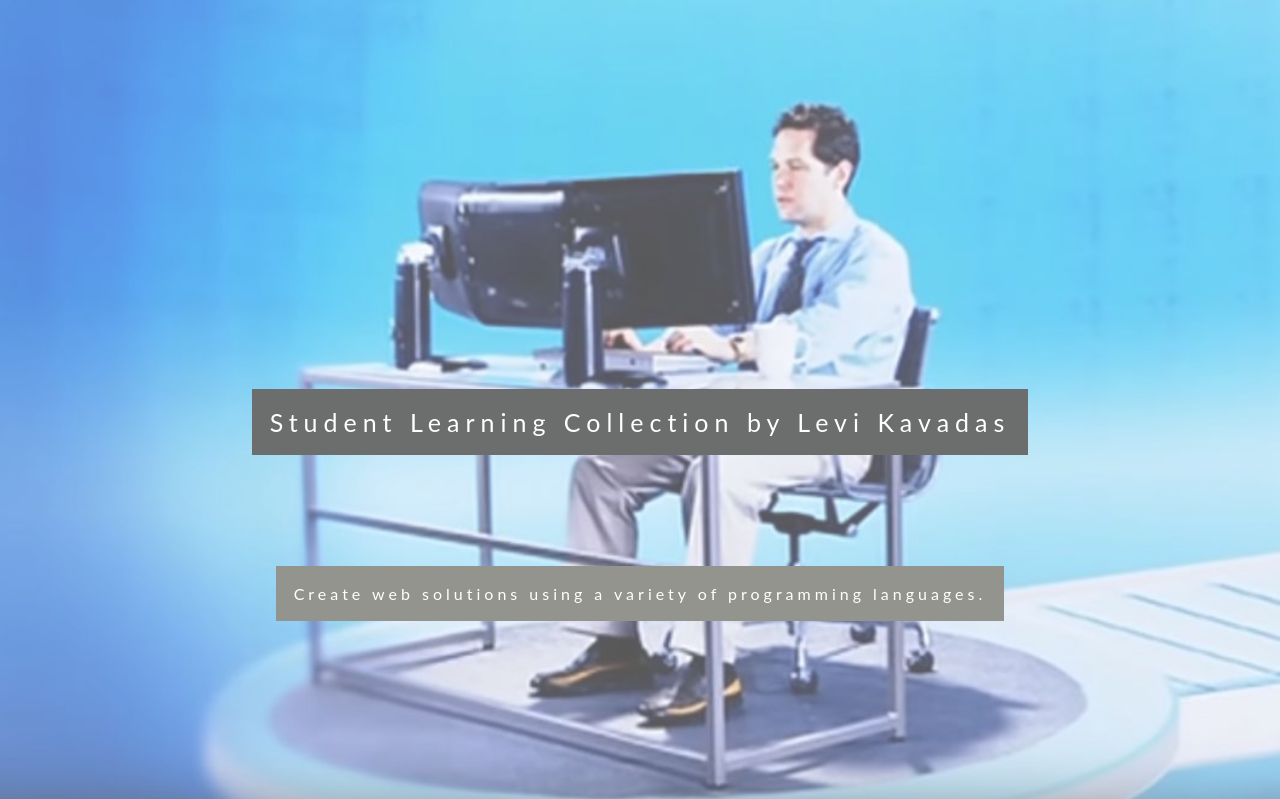
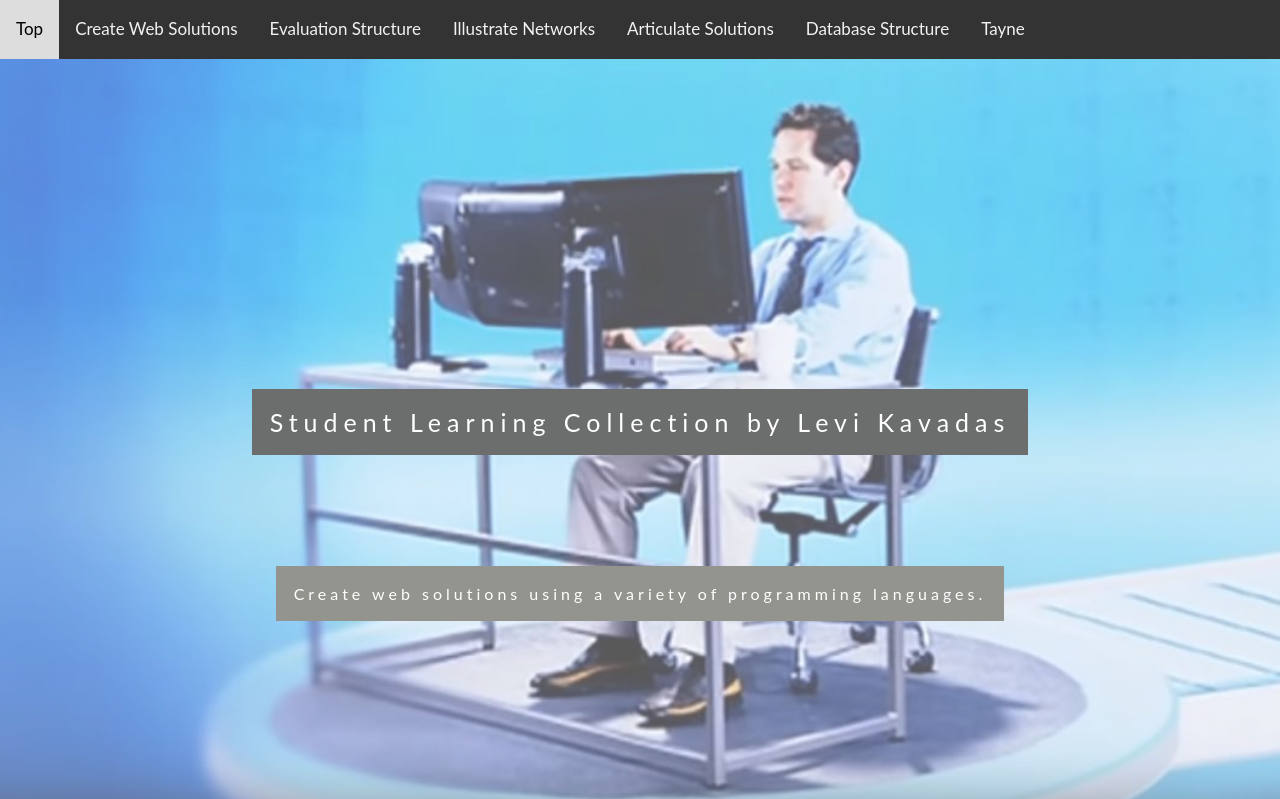
Before and after one commit to Cavadus/htdocs, a PHP site: page /slc/index.php in a window 1280 px wide. Shown: the top 799 px of the page. Run offline with PHP 8.4, Linux system fonts and the light colour scheme; data comes from the database, SQL or seed files in the repository; both versions use the stored data as it was after the commit.

Commit message:
updated SLC

```diff
--- a/slc/css/styles.css
+++ b/slc/css/styles.css
@@ -1,6 +1,7 @@
 body, html {
   height: 100%;
-  margin: 0;
+  width: 100%;
+  margin: 0 auto;
   font: 400 15px/1.8 "Lato", sans-serif;
   color: #777;
 }
@@ -84,9 +85,47 @@ h3 span.alt {
   color: white;
 }
 
+#top, #web_sol, #org_bus, #ill_net, #dev_sol, #dat_str, #tayne, {
+  display: inline-block;
+}
+
 /* Turn off parallax scrolling for tablets and phones */
 @media only screen and (max-device-width: 1024px) {
     .bgimg-1, .bgimg-2, .bgimg-3 {
         background-attachment: scroll;
     }
 }
+
+.topnav {
+    background-color: #333;
+    overflow: hidden;
+    display: flex;
+    position: fixed;
+    top: 0px;
+    margin: 0 auto;
+    width: 100%;
+    z-index: 10;
+}
+
+/* Style the links inside the navigation bar */
+.topnav a {
+    float: left;
+    display: block;
+    color: #f2f2f2;
+    text-align: center;
+    padding: 14px 16px;
+    text-decoration: none;
+    font-size: 17px;
+}
+
+/* Change the color of links on hover */
+.topnav a:hover {
+    background-color: #ddd;
+    color: black;
+}
+
+/* Add a color to the active/current link */
+.topnav a.active {
+    background-color: #4CAF50;
+    color: white;
+}
--- a/slc/index.php
+++ b/slc/index.php
@@ -16,6 +16,17 @@
       $query = mysqli_query($con, "SELECT * FROM data");
      ?>
 
+  <div class="topnav" id="myTopnav">
+      <a href="#top">Top</a>
+      <a href="#web_sol">Create Web Solutions</a>
+      <a href="#org_bus">Evaluation Structure</a>
+      <a href="#ill_net">Illustrate Networks</a>
+      <a href="#dev_sol">Articulate Solutions</a>
+      <a href="#dat_str">Database Structure</a>
+      <a href="#tayne">Tayne</a>
+    </center>
+  </div>
+  <a name="web_sol" />
   <div class="bgimg-1">
     <div class="caption">
       <span class="border">Student Learning Collection by Levi Kavadas</span>
@@ -24,7 +35,7 @@
     </div>
   </div>
 
-  <div style="color: #777;background-color:#1d2120;text-align:center;padding:50px 80px;text-align: justify;width=500px;">
+  <div style="color: #777;background-color:#1d2120;text-align:center;padding:50px 80px;text-align: justify;">
     <?php
       $count = 1;
       while ($count < 3 && $get=Mysqli_fetch_assoc($query)) {
@@ -34,7 +45,7 @@
     <h3 style="text-align:center;"><span class="alt"><?php echo $get['title']; ?></span></h3>
   </br>
     <?php echo '<center><img src="img/'.$get['filename'].'" width="400" height="350"></center>'; ?>
-    <?php echo $get['reflection']; ?></h2>
+    <p><?php echo $get['reflection']; ?></h2></p>
   </br>
   </br>
     <?php
@@ -42,7 +53,7 @@
       }
     ?>
   </div>
-
+  <a name="org_bus" />
   <div class="bgimg-2">
     <div class="caption">
       <span class="border1">Evaluate the organizational structure of a business in order to facilitate data management.</span>
@@ -68,7 +79,7 @@
       ?>
     </div>
   </div>
-
+  <a name="ill_net" />
   <div class="bgimg-3">
     <div class="caption">
       <span class="border1">Illustrate networks used for the internet.</span>
@@ -93,7 +104,7 @@
       }
     ?>
   </div>
-
+  <a name="dev_sol" />
   <div class="bgimg-4">
     <div class="caption">
       <span class="border1">Articulate development solutions to peers and supervisors.</span>
@@ -120,7 +131,7 @@
       ?>
     </div>
   </div>
-
+  <a name="dat_str" />
   <div class="bgimg-5">
     <div class="caption">
       <span class="border1">Determine that a database is properly structured.</span>
@@ -145,7 +156,7 @@
       }
     ?>
   </div>
-
+  <a name="tayne" />
   <div class="bgimg-6">
     <div class="caption">
       <span class="border">Now Tayne I can get into.</span>
```
Also changed, not shown: slc/thinfo_slc.sql (added, +74 -0 lines), 1 other file.
